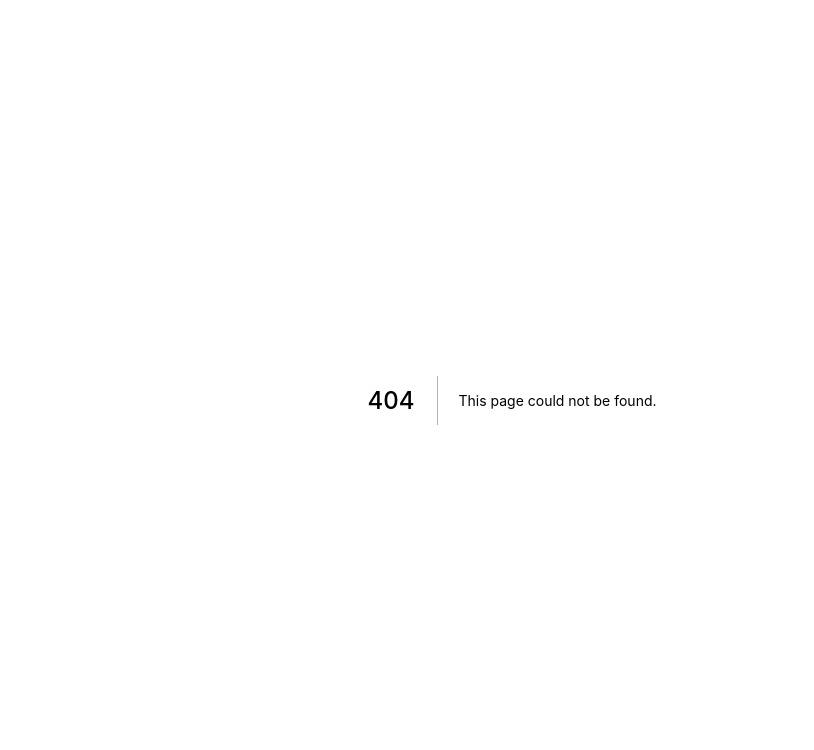
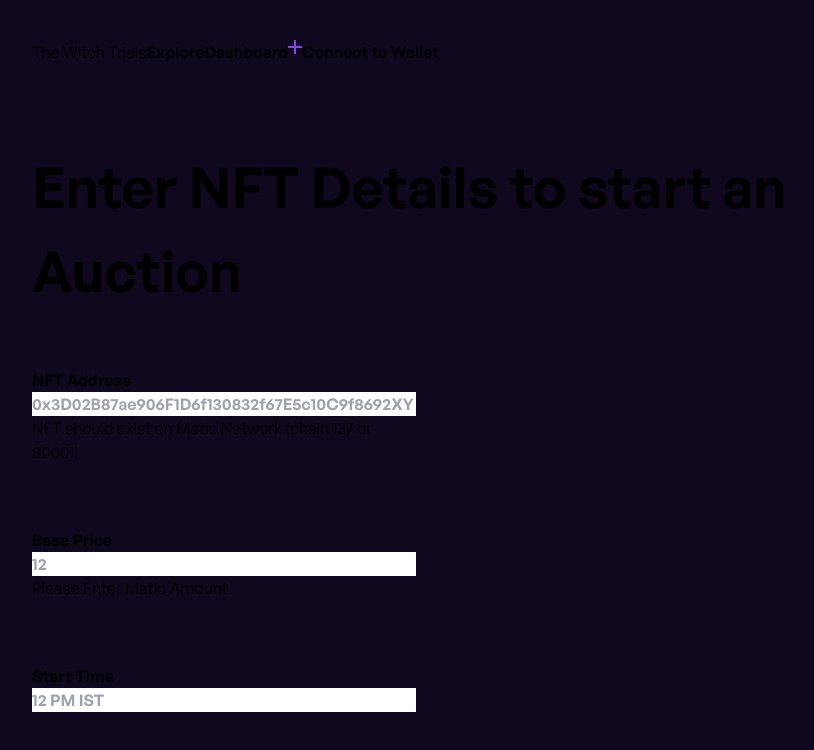
Before and after one commit to lawlesx/the-witch-trials-frontend, a Next.js app: page /sell in a window 1280 px wide. Before the commit this address had no page. Shown: the top 750 px of the page, without its empty margins (128-942 px from the left). Built offline with nearby package versions, Linux system fonts and the light colour scheme.

Commit message:
Sell Page created, install formik and yup

```diff
--- a/Components/Button/index.tsx
+++ b/Components/Button/index.tsx
@@ -1,4 +1,5 @@
 import { ButtonHTMLAttributes, FC } from "react";
+import Link from "next/link";
 
 export const ConnectWalletButton: FC = () => {
   return (
@@ -25,16 +26,26 @@ export const ConnectWalletButton: FC = () => {
 interface ButtonProps extends ButtonHTMLAttributes<HTMLButtonElement> {
   variant: "primary" | "secondary";
   type?: "button" | "submit" | "reset" | undefined;
+  href?: string;
 }
 
 export const Button: FC<ButtonProps> = ({
   variant,
   type = "button",
+  href,
   children,
   ...rest
 }) => {
   switch (variant) {
     case "primary":
+      if (href)
+        return (
+          <Link href={href}>
+            <a className="bg-primary-500 rounded-md w-[288px] py-3 text-2xl font-semibold text-white text-center">
+              {children}
+            </a>
+          </Link>
+        );
       return (
         <button
           className="bg-primary-500 rounded-md w-[288px] py-3 text-2xl font-semibold text-white"
@@ -45,6 +56,14 @@ export const Button: FC<ButtonProps> = ({
         </button>
       );
     case "secondary":
+      if (href)
+        return (
+          <Link href={href}>
+            <a className="bg-white border border-primary-500 rounded-md w-full py-3 text-xl font-semibold text-primary-500 text-center">
+              {children}
+            </a>
+          </Link>
+        );
       return (
         <button
           className="bg-white border border-primary-500 rounded-md w-full py-3 text-xl font-semibold text-primary-500"
--- /dev/null
+++ b/Components/Form.tsx
@@ -0,0 +1,41 @@
+import { ErrorMessage, Field, FieldAttributes } from "formik";
+import { FC } from "react";
+
+interface InputProps extends FieldAttributes<any> {
+  title: string;
+  placeholder?: string;
+  name: string;
+  description?: string;
+}
+
+export const InputField: FC<InputProps> = ({
+  title,
+  placeholder,
+  name,
+  description,
+  ...rest
+}) => {
+  return (
+    <div className="w-full flex flex-col gap-1">
+      <h1 className="font-semibold text-light-grey-100 text-lg pl-1">
+        {title}
+      </h1>
+      <Field
+        name={name}
+        className="p-2 bg-white focus:border focus:border-primary-500 focus:shadow-input rounded-md text-dark-grey-900 font-semibold text-lg outline-none w-full placeholder:text-light-grey-600 ease-in-out duration-200"
+        placeholder={placeholder}
+        {...rest}
+      />
+      <ErrorMessage
+        component="p"
+        name={name}
+        className="text-error-400 text-sm font-medium ml-1"
+      />
+      {description && (
+        <p className="text-information-200 text-sm font-normal tracking-wider ml-1">
+          {description}
+        </p>
+      )}
+    </div>
+  );
+};
--- a/Components/Layouts/index.tsx
+++ b/Components/Layouts/index.tsx
@@ -2,11 +2,15 @@ import { FC } from "react";
 import Head from "next/head";
 import Navbar from "../Navbar";
 
-const Layout: FC = ({ children }) => {
+interface Props {
+  title: string;
+}
+
+const Layout: FC<Props> = ({ title, children }) => {
   return (
-    <div className="w-full bg-bg min-h-screen">
+    <div className="w-full min-h-screen mb-10">
       <Head>
-        <title>The Witch Trials</title>
+        <title>{title}</title>
         <meta name="description" content="Decentralized Auction" />
         <link rel="icon" href="/favicon.ico" />
       </Head>
--- a/Components/Navbar.tsx
+++ b/Components/Navbar.tsx
@@ -5,7 +5,9 @@ import { ConnectWalletButton } from "./Button";
 const Navbar: FC = () => {
   return (
     <div className="w-full py-10 px-40 flex justify-between items-center">
-      <div className="text-lg font-bold text-primary-100">The Witch Trials</div>
+      <Link href="/">
+        <a className="text-lg font-bold text-primary-100">The Witch Trials</a>
+      </Link>
       <div className="flex items-center gap-12">
         <NavLinks name="Explore" link="#" />
         <NavLinks name="Dashboard" link="#" />
--- a/package.json
+++ b/package.json
@@ -10,12 +10,14 @@
   },
   "dependencies": {
     "autoprefixer": "^10.4.2",
+    "formik": "^2.2.9",
     "framer-motion": "^6.2.8",
     "next": "12.1.0",
     "postcss": "^8.4.8",
     "react": "17.0.2",
     "react-dom": "17.0.2",
-    "tailwindcss": "^3.0.23"
+    "tailwindcss": "^3.0.23",
+    "yup": "^0.32.11"
   },
   "devDependencies": {
     "@types/node": "17.0.21",
--- a/pages/index.tsx
+++ b/pages/index.tsx
@@ -6,7 +6,7 @@ import { Heading } from "../Components/TextComponents";
 
 const Home: NextPage = () => {
   return (
-    <Layout>
+    <Layout title="The Witch Trials">
       <div className="px-40 py-10 grid grid-cols-2 h-[75vh]">
         <div className="col-span-1 flex flex-col">
           <h1 className="text-gradient-1 font-semibold text-[56px]">
@@ -16,7 +16,9 @@ const Home: NextPage = () => {
             Tincidunt in integer proin est aliquam purus, potenti id
             scelerisque. Auctor eget blandit tortor mattis mi purus amet.
           </p>
-          <Button variant="primary">Sell</Button>
+          <Button variant="primary" href="/sell">
+            Auction an Item
+          </Button>
         </div>
         <div className="col-span-1 flex justify-end">
           <NFTcard />
--- /dev/null
+++ b/pages/sell.tsx
@@ -0,0 +1,60 @@
+import { Field, Form, Formik } from "formik";
+import type { NextPage } from "next";
+import Layout from "../Components/Layouts";
+import { Heading } from "../Components/TextComponents";
+import * as yup from "yup";
+import { InputField } from "../Components/Form";
+
+const formSchema = yup.object({
+  nftAddress: yup.string().required("Required"),
+  basePrice: yup
+    .string()
+    .matches(/^([0-9]*[.])?[0-9]*$/, "Please enter only numbers")
+    .required("Required"),
+  startTime: yup.string().required("Start time should be specified"),
+});
+
+type FormTypes = yup.InferType<typeof formSchema>;
+
+const Sell: NextPage = () => {
+  return (
+    <Layout title="The Witch Trials | Sell">
+      <div className="px-40 py-10 h-[75vh]">
+        <Heading>Enter NFT Details to start an Auction</Heading>
+        <Formik<FormTypes>
+          initialValues={{
+            nftAddress: "",
+            basePrice: "",
+            startTime: "",
+          }}
+          validationSchema={formSchema}
+          onSubmit={(values) => {
+            console.log(values);
+          }}
+        >
+          <Form className="flex flex-col w-2/5 mt-14 gap-16">
+            <InputField
+              name="nftAddress"
+              title="NFT Address"
+              placeholder="0x3D02B87ae906F1D6f130832f67E5c10C9f8692XY"
+              description="NFT should exist on Matic Network (chain 137 or 80001)"
+            />
+            <InputField
+              name="basePrice"
+              title="Base Price"
+              placeholder="12"
+              description="Please Enter Matic Amount"
+            />
+            <InputField
+              name="startTime"
+              title="Start Time"
+              placeholder="12 PM IST"
+            />
+          </Form>
+        </Formik>
+      </div>
+    </Layout>
+  );
+};
+
+export default Sell;
--- a/styles/globals.css
+++ b/styles/globals.css
@@ -150,6 +150,7 @@
 
 html {
   font-family: "GeneralSans-Variable";
+  @apply bg-bg;
 }
 
 .text-gradient-1 {
--- a/tailwind.config.js
+++ b/tailwind.config.js
@@ -29,6 +29,39 @@ module.exports = {
           800: "#959CAB",
           900: "#8C93A3",
         },
+        "dark-grey": {
+          100: "#747C90",
+          200: "#656E85",
+          300: "#5C657D",
+          400: "#525C76",
+          500: "#49536E",
+          600: "#3A4662",
+          700: "#2C3857",
+          800: "#192648",
+          900: "#0F1D40",
+        },
+        error: {
+          100: "#FFE3D6",
+          200: "#FFC0AD",
+          300: "#FF9783",
+          400: "#FF6F65",
+          500: "#FF3236",
+          600: "#DB2438",
+          700: "#B71938",
+          800: "#930F35",
+          900: "#7A0933",
+        },
+        information: {
+          100: "#D3E5FE",
+          200: "#A7C9FD",
+          300: "#7BA8F9",
+          400: "#7BA8F9",
+          500: "#2561ED",
+          600: "#1B4ACB",
+          700: "#1236AA",
+          800: "#0B2589",
+          900: "#071971",
+        },
       },
       backgroundImage: {
         "gradient-1": "linear-gradient(90deg, #9796F0 0%, #FBC7D4 100%)",
@@ -36,6 +69,9 @@ module.exports = {
       screens: {
         "3xl": "1700px",
       },
+      boxShadow: {
+        input: "0px 2px 2px -1px rgba(0, 0, 0, 0.12), 0px 0px 0px 3px #DCD4FF",
+      },
     },
   },
   plugins: [],
```
Also changed, not shown: 1 other file (tests, documents, lock files or other folders).
